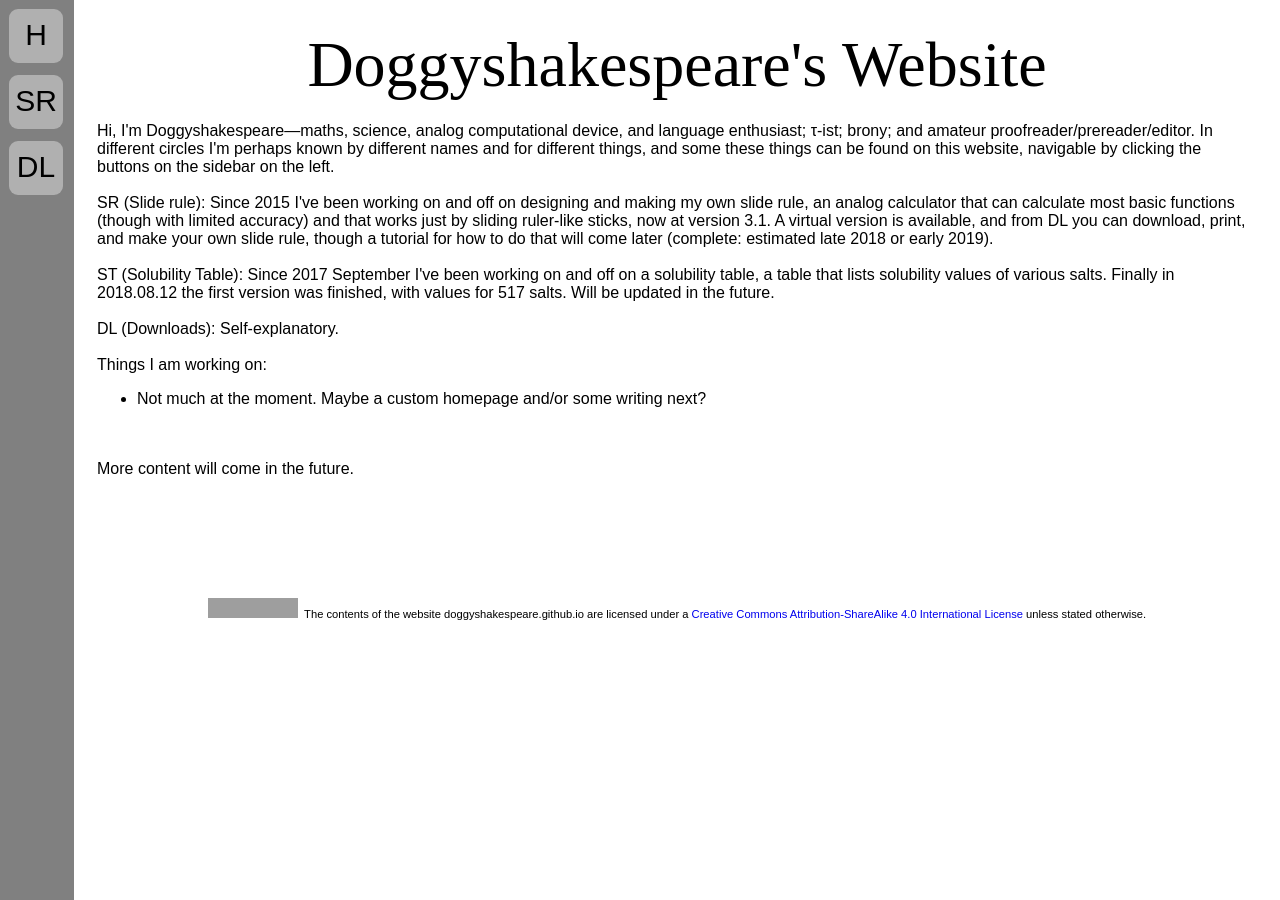
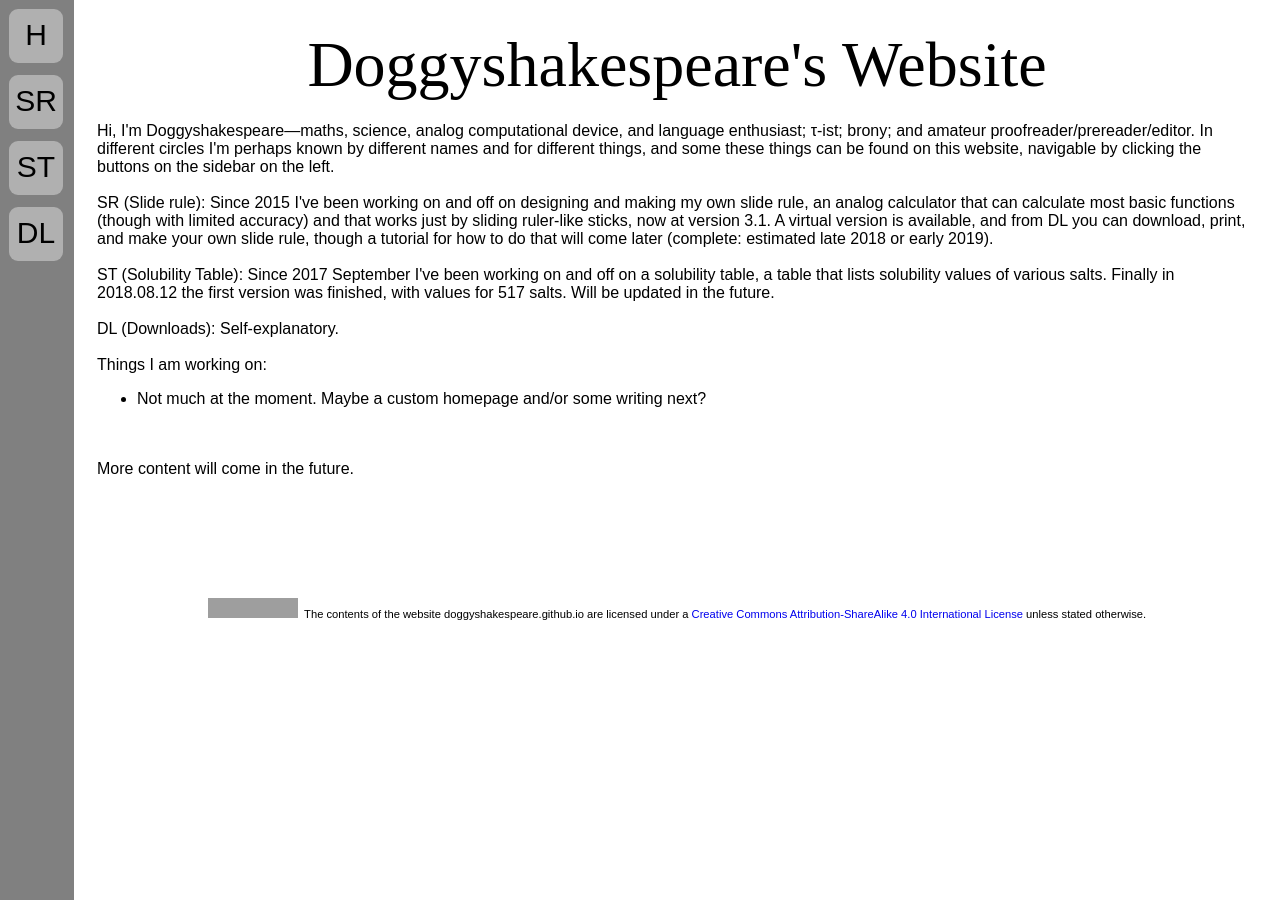
Before and after one commit to Doggyshakespeare/doggyshakespeare.github.io, a Jekyll site: the page built from index.html, in a window 1280 px wide. Built offline with Jekyll 4.4.1, drawn with Linux system fonts in a browser that asks for light colours; grey boxes are pictures that could not be loaded.

Commit message:
Fixed navbar ST

```diff
--- a/_layouts/default.html
+++ b/_layouts/default.html
@@ -13,6 +13,9 @@
                 <a href="sr_demo.html" class="navlink">SR</a>
             </div>
             <div class="navitem">
+                <a href="solubilitytable.html" class="navlink">ST</a>
+            </div>
+            <div class="navitem">
                 <a href="dl.html" class="navlink">DL</a>
             </div>
         </div>
```
